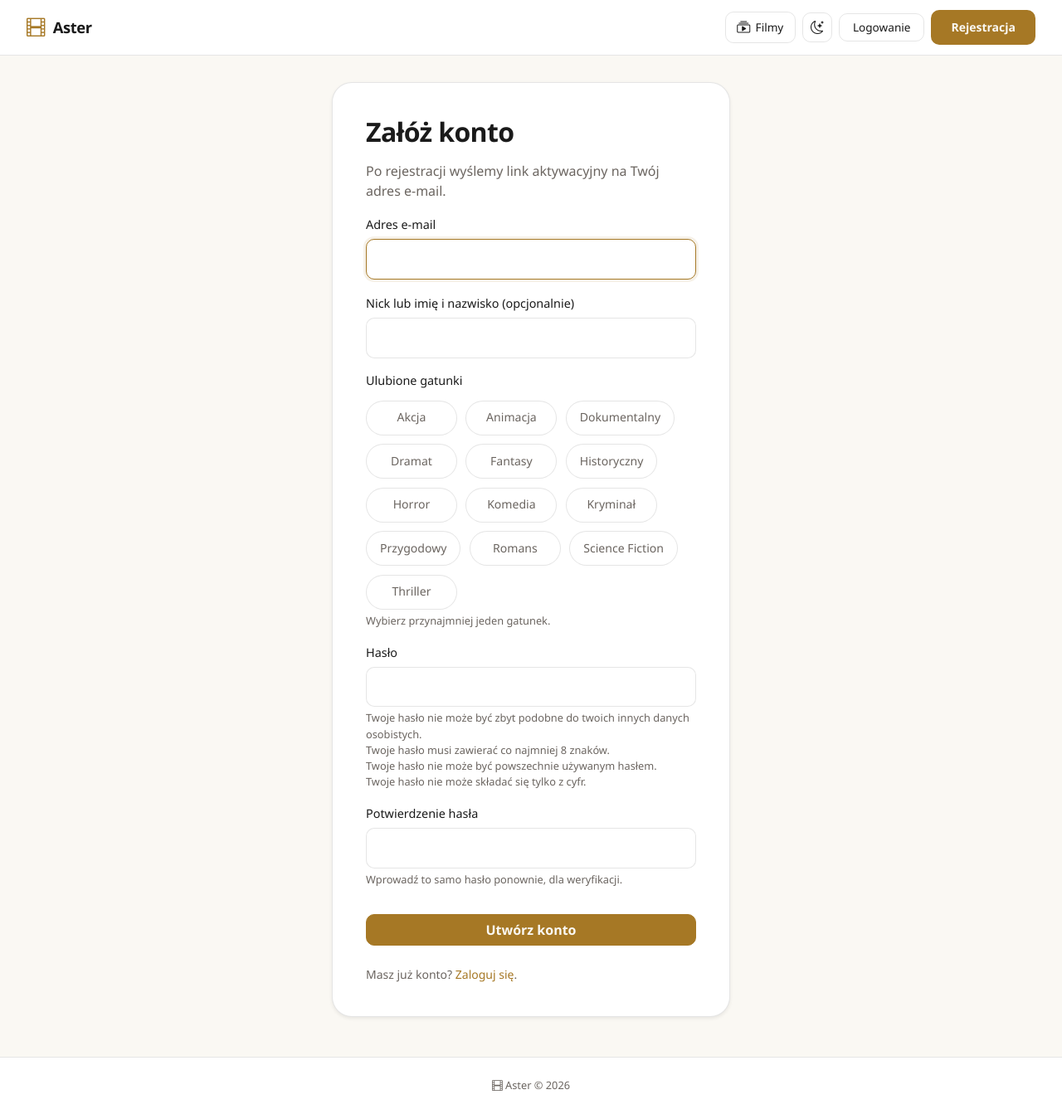
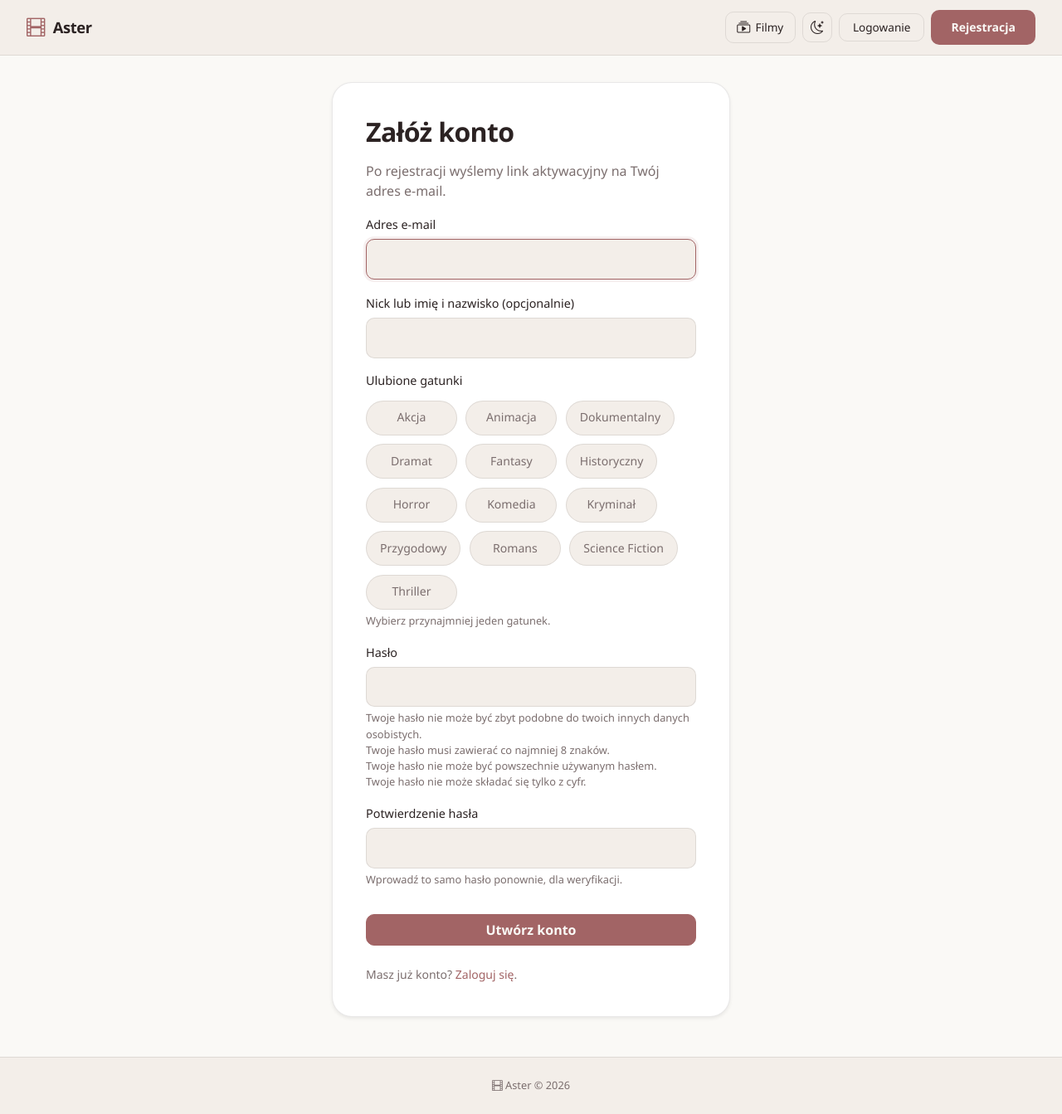
Before and after one commit to agatav13/aster, a Django app: page /auth/register/ in a window 1280 px wide. Shown: the whole page at 83% size. Run offline with Django 5.2, Linux system fonts and the light colour scheme; data comes from the database, SQL or seed files in the repository.

Commit message:
feat: change color theme

```diff
--- a/static/css/app.css
+++ b/static/css/app.css
@@ -1,40 +1,52 @@
 /* ── Variables ─────────────────────────────────────────── */
+/* Palette inspired by the "Ethereal Curator" (dark) and "Digital Atelier"
+   (light) design specs: warm charcoal vs. parchment surfaces, dusty rose
+   accents, soft lavender + peach as supporting tones. The "no pure black,
+   no pure white" rule is intentional — every neutral is tinted toward warm
+   to keep the editorial feel. --accent-rgb is exposed so rgba() callers
+   can pick up the theme switch automatically. */
 :root,
 :root[data-theme="dark"] {
-  --bg-primary: #0f0f0f;
-  --bg-secondary: #1a1a1a;
-  --bg-card: #1e1e1e;
-  --bg-card-hover: #252525;
-  --text-primary: #f0ece4;
-  --text-secondary: #9a9590;
-  --accent: #d4a853;
-  --accent-hover: #e4bc6a;
-  --accent-dim: rgba(212, 168, 83, 0.12);
-  --border: rgba(255, 255, 255, 0.06);
-  --border-accent: rgba(212, 168, 83, 0.25);
+  --bg-primary: #0f0e0e;          /* warm charcoal surface */
+  --bg-secondary: #161313;        /* surface-container-low */
+  --bg-card: #1c1818;             /* surface-container */
+  --bg-card-hover: #282525;       /* surface-container-highest */
+  --text-primary: #ebe4e3;        /* warm off-white on-surface */
+  --text-secondary: #a89c9b;      /* muted warm */
+  --accent: #ecbbba;              /* dusty rose primary */
+  --accent-hover: #f3cccb;        /* lighter rose for hover */
+  --accent-rgb: 236, 187, 186;
+  --accent-dim: rgba(236, 187, 186, 0.12);
+  --secondary: #cec2d9;           /* soft lavender supporting tone */
+  --tertiary: #fff1ea;            /* warm peach delight tone */
+  --border: rgba(235, 228, 227, 0.08);
+  --border-accent: rgba(236, 187, 186, 0.28);
   --radius-sm: 10px;
   --radius-md: 16px;
   --radius-lg: 24px;
-  --shadow-card: 0 4px 24px rgba(0, 0, 0, 0.3);
-  --shadow-glow: 0 0 40px rgba(212, 168, 83, 0.08);
-  --hero-glow: rgba(212, 168, 83, 0.08);
+  --shadow-card: 0 8px 32px rgba(0, 0, 0, 0.32);
+  --shadow-glow: 0 0 40px rgba(236, 187, 186, 0.10);
+  --hero-glow: rgba(236, 187, 186, 0.12);
 }
 
 :root[data-theme="light"] {
-  --bg-primary: #faf8f3;
-  --bg-secondary: #ffffff;
-  --bg-card: #ffffff;
-  --bg-card-hover: #f7f5f0;
-  --text-primary: #1a1a1a;
-  --text-secondary: #6b6560;
-  --accent: #a67825;
-  --accent-hover: #8f6718;
-  --accent-dim: rgba(166, 120, 37, 0.1);
-  --border: rgba(0, 0, 0, 0.1);
-  --border-accent: rgba(166, 120, 37, 0.3);
-  --shadow-card: 0 4px 24px rgba(0, 0, 0, 0.06);
-  --shadow-glow: 0 0 40px rgba(166, 120, 37, 0.1);
-  --hero-glow: rgba(166, 120, 37, 0.08);
+  --bg-primary: #faf9f6;          /* parchment surface */
+  --bg-secondary: #f3eee9;        /* slightly darker parchment for layering */
+  --bg-card: #ffffff;             /* highest tier — true white only as needed */
+  --bg-card-hover: #f7f1ec;
+  --text-primary: #2b2222;        /* warm charcoal text — never #000 */
+  --text-secondary: #7b6e6e;
+  --accent: #a26465;              /* deeper dusty rose for contrast on light */
+  --accent-hover: #8a5253;
+  --accent-rgb: 162, 100, 101;
+  --accent-dim: rgba(162, 100, 101, 0.10);
+  --secondary: #8b7aa3;           /* deeper lavender */
+  --tertiary: #d99a7c;             /* deeper peach */
+  --border: rgba(43, 34, 34, 0.10);
+  --border-accent: rgba(162, 100, 101, 0.30);
+  --shadow-card: 0 8px 32px rgba(43, 34, 34, 0.08);
+  --shadow-glow: 0 0 40px rgba(162, 100, 101, 0.12);
+  --hero-glow: rgba(162, 100, 101, 0.10);
 }
 
 html {
@@ -295,7 +307,7 @@ a:hover {
   background: var(--accent-hover);
   color: var(--bg-primary);
   transform: translateY(-1px);
-  box-shadow: 0 8px 24px rgba(212, 168, 83, 0.25);
+  box-shadow: 0 8px 24px rgba(var(--accent-rgb), 0.25);
 }
 
 .btn-accent:active {
@@ -638,7 +650,7 @@ a:hover {
   background: var(--accent);
   border-color: var(--accent);
   color: var(--bg-primary);
-  box-shadow: 0 4px 16px rgba(212, 168, 83, 0.3);
+  box-shadow: 0 4px 16px rgba(var(--accent-rgb), 0.3);
 }
 
 .genre-option input:focus-visible + .genre-choice {
@@ -705,7 +717,7 @@ a:hover {
 }
 
 .alert-warning {
-  border-color: rgba(212, 168, 83, 0.3);
+  border-color: rgba(var(--accent-rgb), 0.3);
   background: var(--accent-dim);
   color: var(--accent);
 }
@@ -755,7 +767,7 @@ a:hover {
   border-color: var(--accent-hover);
   color: var(--bg-primary);
   transform: translateY(-1px);
-  box-shadow: 0 8px 24px rgba(212, 168, 83, 0.25);
+  box-shadow: 0 8px 24px rgba(var(--accent-rgb), 0.25);
 }
 
 .btn-dark:active {
@@ -1114,7 +1126,7 @@ a:hover {
 .movie-action-btn--accent:hover:not(:disabled) {
   background: var(--accent-hover);
   border-color: var(--accent-hover);
-  box-shadow: 0 8px 24px rgba(212, 168, 83, 0.25);
+  box-shadow: 0 8px 24px rgba(var(--accent-rgb), 0.25);
 }
 
 .movie-actions-guest {
```
Also changed, not shown: templates/movies/_comments_section.html (added, +53 -0 lines), templates/movies/_rating_modal.html (added, +53 -0 lines), templates/movies/detail.html (+46 -0 lines), static/img/favicon.svg, 1 other file.
